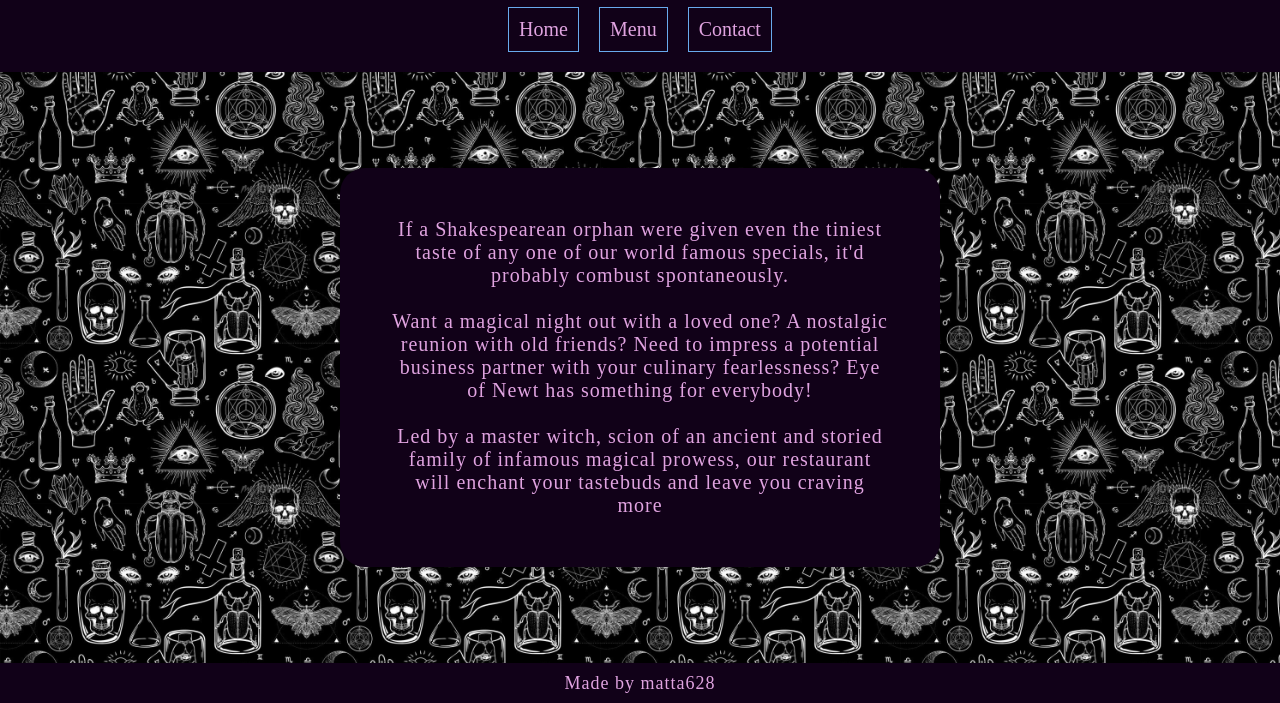
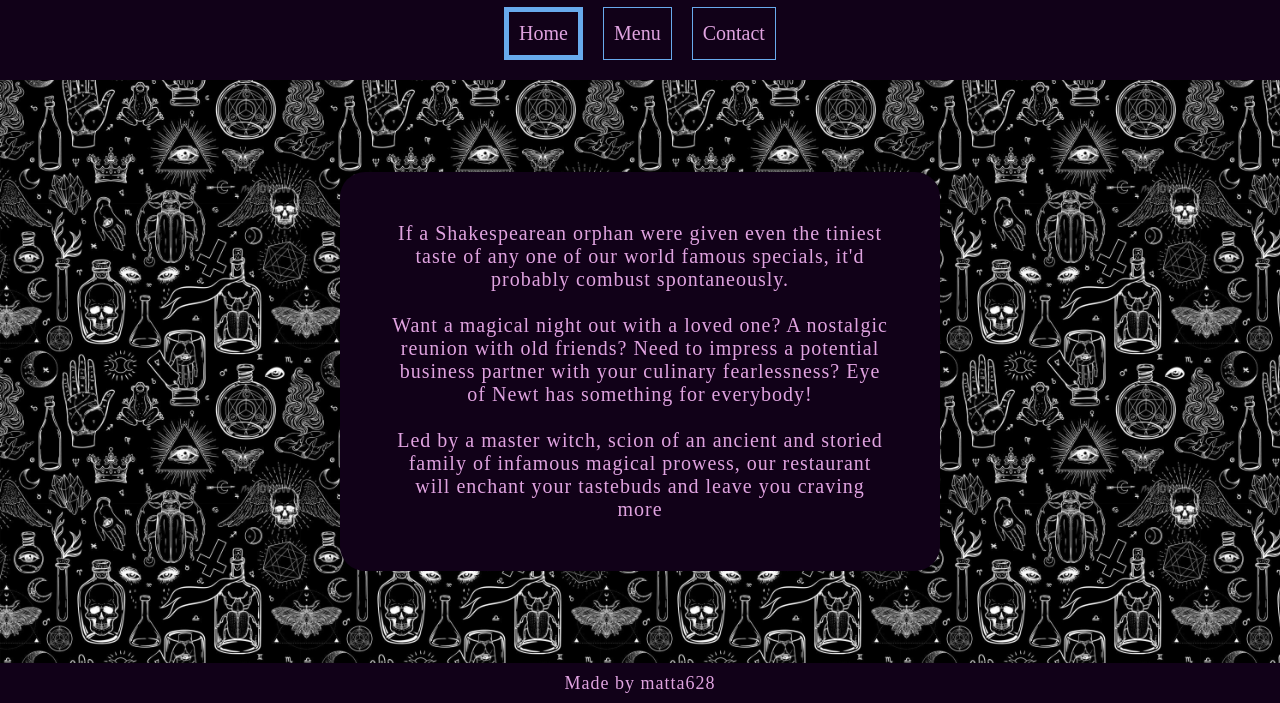
Before and after one commit to matta628/restaurant-page, a website built with webpack: page dist/index.html in a window 1280 px wide. Both pictures are taken after a click on the button "Home". Shown: the part 97-800 px from the top of the page. Built offline with nearby package versions, Linux system fonts and the light colour scheme; a web font is replaced by a local one.

Commit message:
Highlight current selected tab border

```diff
--- a/src/index.js
+++ b/src/index.js
@@ -7,9 +7,14 @@ function initialize() {
   buildInitPage();
   createMenuObjects();
   const main = document.querySelector('.main');
-  // main.appendChild(createHomeInfo());
-  main.appendChild(createMenuInfo());
-  // main.appendChild(createContactInfo());
+  const homeTab = document.getElementById('home-tab');
+  homeTab.classList.add('selected-tab');
+  main.appendChild(createHomeInfo());
+}
+
+function removeSelectedTab() {
+  const tabs = document.querySelectorAll('.tab');
+  tabs.forEach((tab) => tab.classList.remove('selected-tab'));
 }
 
 function addTabListeners() {
@@ -17,17 +22,23 @@ function addTabListeners() {
 
   const homeTab = document.getElementById('home-tab');
   homeTab.addEventListener('click', () => {
+    removeSelectedTab();
+    homeTab.classList.add('selected-tab');
     if (main.lastChild) main.removeChild(main.lastChild);
     main.appendChild(createHomeInfo());
   });
   const menuTab = document.getElementById('menu-tab');
   menuTab.addEventListener('click', () => {
+    removeSelectedTab();
+    menuTab.classList.add('selected-tab');
     if (main.lastChild) main.removeChild(main.lastChild);
     main.appendChild(createMenuInfo());
   });
 
   const contactTab = document.getElementById('contact-tab');
   contactTab.addEventListener('click', () => {
+    removeSelectedTab();
+    contactTab.classList.add('selected-tab');
     if (main.lastChild) main.removeChild(main.lastChild);
     main.appendChild(createContactInfo());
   });
--- a/src/style.css
+++ b/src/style.css
@@ -60,6 +60,9 @@ button {
 .tab{
   border: 1px solid var(--main-light);
   padding: 10px;
+}
+.selected-tab{
+  border: 5px solid var(--main-light);
 }
 
 .name{
```
